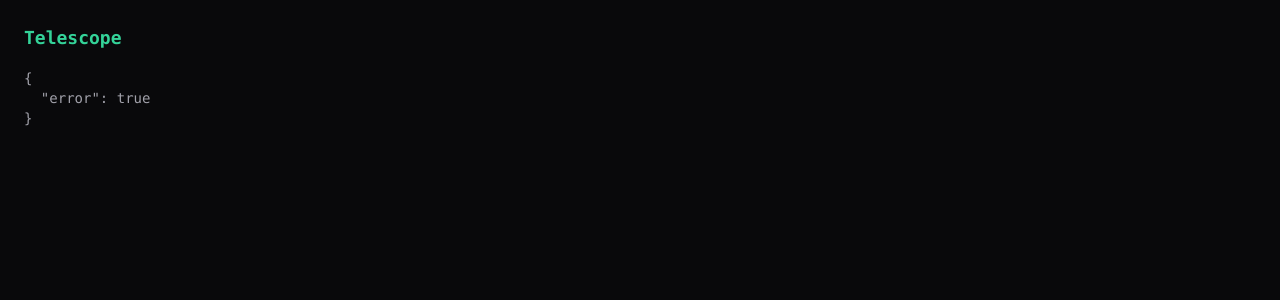
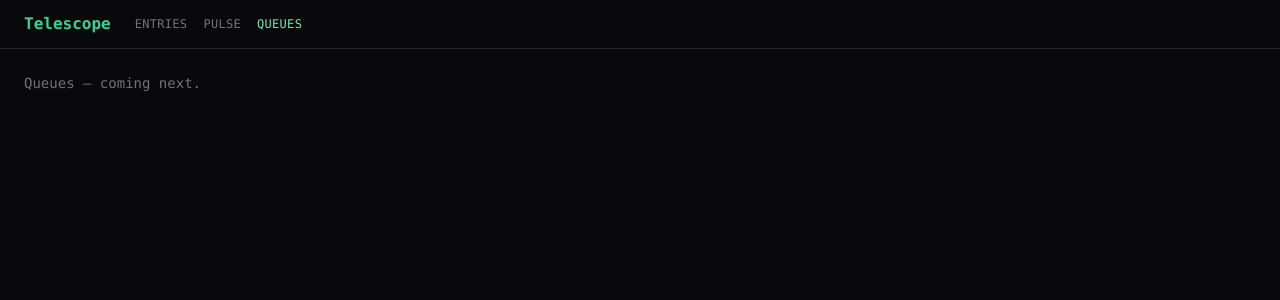
Before and after one commit to DavideCarvalho/nestjs-telescope, a React (Vite) app in the folder packages/ui/: page /#/queues in a window 1280 px wide. Shown: the top 300 px of the page. Built offline with nearby package versions, Linux system fonts and the light colour scheme; no server answers.

Commit message:
feat(ui): wire bundled dashboard — Entries list + correlated detail

```diff
--- a/packages/ui/src/app/App.tsx
+++ b/packages/ui/src/app/App.tsx
@@ -1,17 +1,34 @@
-import { useEffect, useState } from 'react';
+import { QueryClient, QueryClientProvider } from '@tanstack/react-query';
+import { HashRouter, Navigate, Route, Routes } from 'react-router-dom';
+import { TelescopeProvider } from '../react/index.js';
+import { DashboardLayout } from './dashboard-layout.js';
+import { EntriesPage } from './pages/entries-page.js';
+import { EntryPage } from './pages/entry-page.js';
+
+const queryClient = new QueryClient();
 
 export function App(): JSX.Element {
-  const [meta, setMeta] = useState<unknown>(null);
-  useEffect(() => {
-    fetch('/telescope/api/meta')
-      .then((r) => r.json())
-      .then(setMeta)
-      .catch(() => setMeta({ error: true }));
-  }, []);
   return (
-    <div className="min-h-screen bg-zinc-950 p-6 font-mono text-sm text-zinc-200">
-      <h1 className="text-lg font-semibold text-emerald-400">Telescope</h1>
-      <pre className="mt-4 text-zinc-400">{JSON.stringify(meta, null, 2)}</pre>
-    </div>
+    <TelescopeProvider>
+      <QueryClientProvider client={queryClient}>
+        <HashRouter>
+          <DashboardLayout>
+            <Routes>
+              <Route path="/" element={<Navigate to="/entries" replace />} />
+              <Route path="/entries" element={<EntriesPage />} />
+              <Route path="/entries/:id" element={<EntryPage />} />
+              <Route
+                path="/pulse"
+                element={<div className="p-6 text-zinc-500">Pulse — coming next.</div>}
+              />
+              <Route
+                path="/queues"
+                element={<div className="p-6 text-zinc-500">Queues — coming next.</div>}
+              />
+            </Routes>
+          </DashboardLayout>
+        </HashRouter>
+      </QueryClientProvider>
+    </TelescopeProvider>
   );
 }
--- /dev/null
+++ b/packages/ui/src/app/dashboard-layout.tsx
@@ -0,0 +1,31 @@
+import { NavLink } from 'react-router-dom';
+
+const NAV = [
+  { to: '/entries', label: 'Entries' },
+  { to: '/pulse', label: 'Pulse' },
+  { to: '/queues', label: 'Queues' },
+];
+
+export function DashboardLayout({ children }: { children: React.ReactNode }): JSX.Element {
+  return (
+    <div className="min-h-screen bg-zinc-950 font-mono text-sm text-zinc-200">
+      <header className="flex items-center gap-6 border-b border-zinc-800 px-6 py-3">
+        <span className="text-base font-semibold text-emerald-400">Telescope</span>
+        <nav className="flex gap-4">
+          {NAV.map((item) => (
+            <NavLink
+              key={item.to}
+              to={item.to}
+              className={({ isActive }) =>
+                `text-xs uppercase tracking-wide ${isActive ? 'text-emerald-300' : 'text-zinc-500 hover:text-zinc-300'}`
+              }
+            >
+              {item.label}
+            </NavLink>
+          ))}
+        </nav>
+      </header>
+      <main>{children}</main>
+    </div>
+  );
+}
--- /dev/null
+++ b/packages/ui/src/app/pages/entries-page.tsx
@@ -0,0 +1,21 @@
+import { useState } from 'react';
+import { useNavigate } from 'react-router-dom';
+import { EntriesTable, TypeTabs, useEntries } from '../../react/index.js';
+
+export function EntriesPage(): JSX.Element {
+  const [type, setType] = useState('all');
+  const navigate = useNavigate();
+  const { data, isLoading } = useEntries(type === 'all' ? {} : { type });
+  return (
+    <div>
+      <TypeTabs active={type} onChange={setType} />
+      <div className="p-4">
+        {isLoading ? (
+          <p className="text-zinc-600">Loading…</p>
+        ) : (
+          <EntriesTable entries={data?.data ?? []} onSelect={(id) => navigate(`/entries/${id}`)} />
+        )}
+      </div>
+    </div>
+  );
+}
--- /dev/null
+++ b/packages/ui/src/app/pages/entry-page.tsx
@@ -0,0 +1,24 @@
+import { useNavigate, useParams } from 'react-router-dom';
+import { EntryDetail, useEntry } from '../../react/index.js';
+
+export function EntryPage(): JSX.Element {
+  const { id = '' } = useParams();
+  const navigate = useNavigate();
+  const { data, isLoading } = useEntry(id);
+  return (
+    <div className="p-4">
+      <button
+        type="button"
+        onClick={() => navigate('/entries')}
+        className="mb-4 text-xs text-zinc-500 hover:text-zinc-300"
+      >
+        ← entries
+      </button>
+      {isLoading || !data ? (
+        <p className="text-zinc-600">Loading…</p>
+      ) : (
+        <EntryDetail entry={data} onSelect={(entryId) => navigate(`/entries/${entryId}`)} />
+      )}
+    </div>
+  );
+}
```
